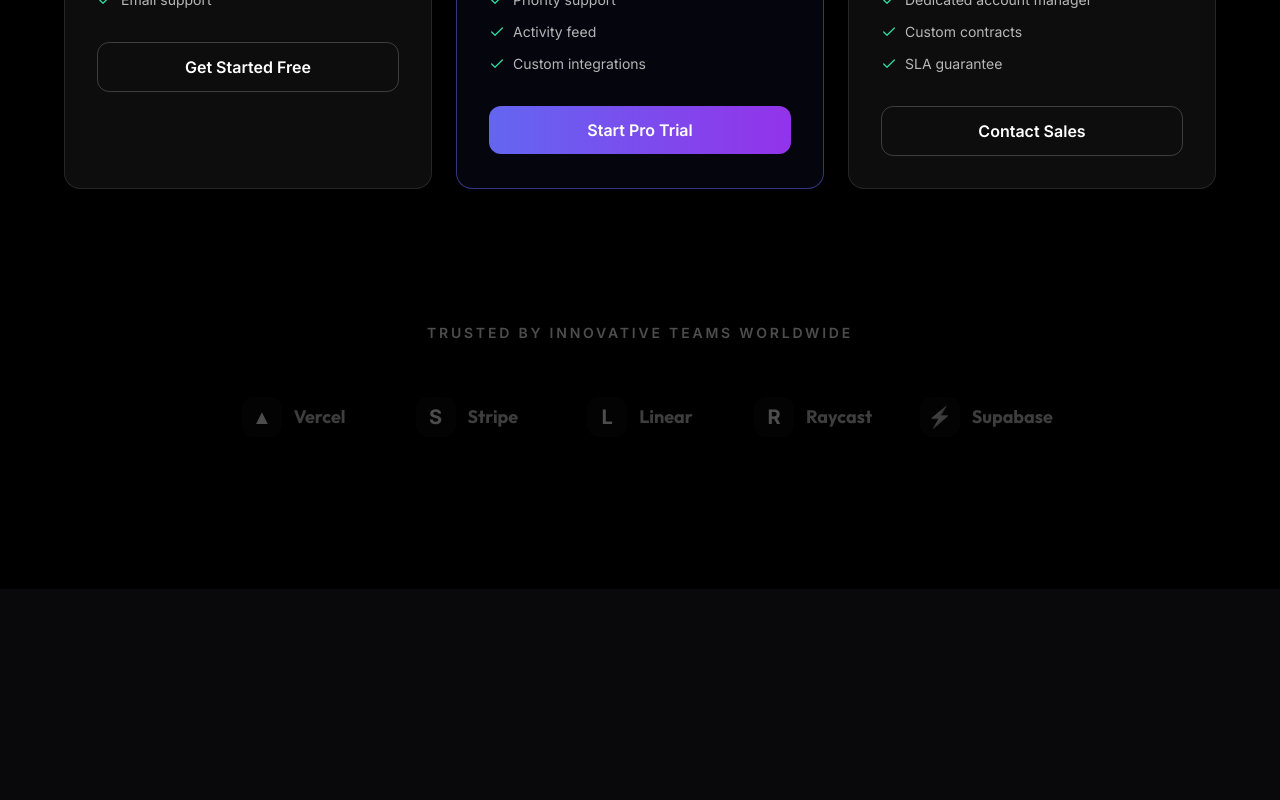
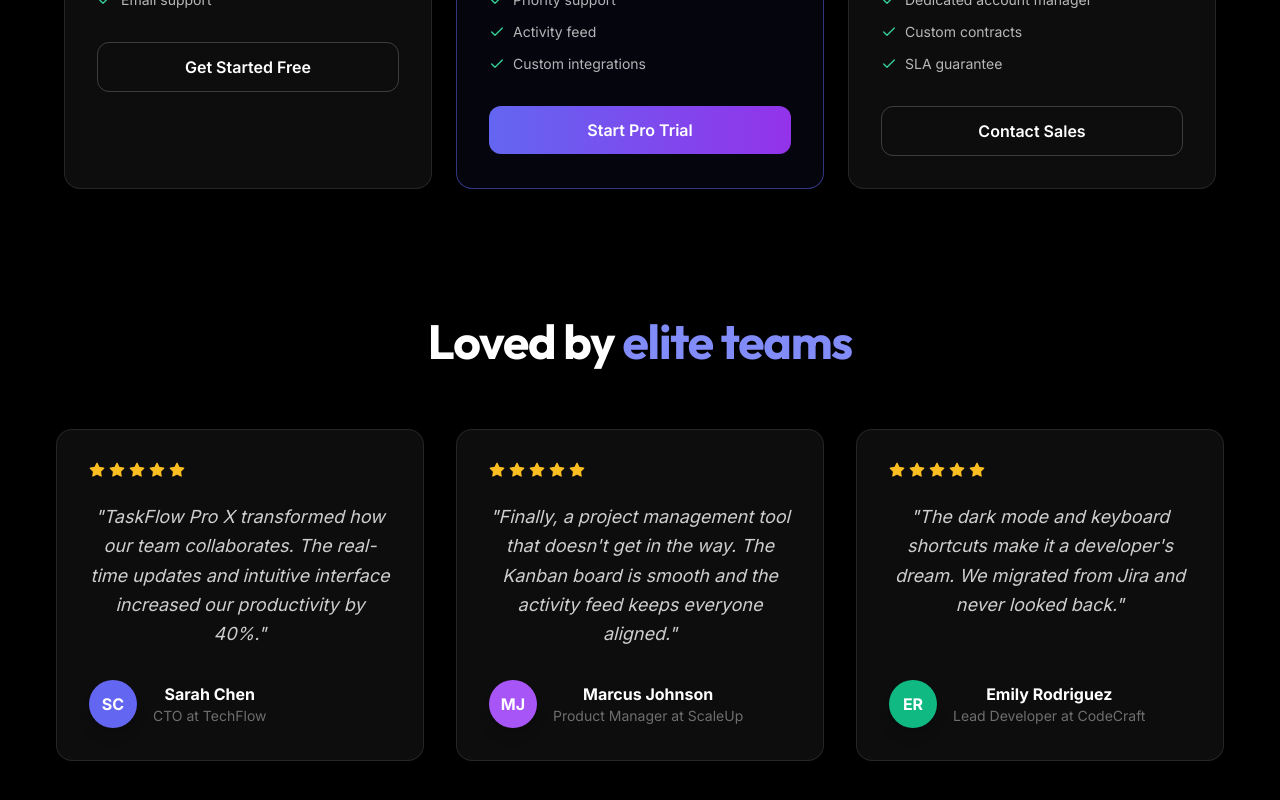
Before and after one commit to Kenenisaboru/Project-Management-Platform_codealpha, a Next.js app in the folder client/: page / in a window 1280 px wide. Shown: the part 1928-2728 px from the top of the page. Before the commit the page ends 2517 px from the top, so only its background shows below. Built offline with nearby package versions, Linux system fonts and the light colour scheme.

Commit message:
refactor: replace logo cloud with testimonials and pricing

```diff
--- a/client/src/app/page.tsx
+++ b/client/src/app/page.tsx
@@ -4,7 +4,8 @@
 import { ArrowRight, Layers, Zap, Shield, Rocket, Star, Quote, Check, Crown } from "lucide-react";
 import Link from "next/link";
 import Navbar from "@/components/Navbar";
-import LogoCloud from "@/components/LogoCloud";
+import Pricing from "@/components/Pricing";
+import Testimonials from "@/components/Testimonials";
 
 const testimonials = [
   {
@@ -245,8 +246,11 @@
           </div>
         </motion.div>
 
-        {/* Logo Cloud Section */}
-        <LogoCloud />
+        {/* Social Proof */}
+        <Testimonials />
+
+        {/* Pricing Section */}
+        <Pricing />
       </main>
     </div>
   );
--- a/client/src/components/LogoCloud.tsx
+++ /dev/null
@@ -1,39 +0,0 @@
-'use client';
-
-import { motion } from 'framer-motion';
-
-const logos = [
-  { name: 'Vercel', logo: '▲' },
-  { name: 'Stripe', logo: 'S' },
-  { name: 'Linear', logo: 'L' },
-  { name: 'Raycast', logo: 'R' },
-  { name: 'Supabase', logo: '⚡' },
-];
-
-export default function LogoCloud() {
-  return (
-    <section className="bg-black py-24 sm:py-32">
-      <div className="mx-auto max-w-7xl px-6 lg:px-8">
-        <h2 className="text-center text-sm font-semibold leading-8 text-white/30 uppercase tracking-[0.2em] mb-12">
-          Trusted by innovative teams worldwide
-        </h2>
-        <div className="mx-auto grid max-w-lg grid-cols-2 items-center gap-x-8 gap-y-12 sm:max-w-xl sm:grid-cols-3 sm:gap-x-10 sm:gap-y-14 lg:mx-0 lg:max-w-none lg:grid-cols-5">
-          {logos.map((company) => (
-            <motion.div
-              key={company.name}
-              whileHover={{ scale: 1.05, filter: 'brightness(1.5)' }}
-              className="flex items-center justify-center gap-3 grayscale opacity-30 hover:grayscale-0 hover:opacity-100 transition-all duration-300 cursor-default"
-            >
-              <div className="flex h-10 w-10 items-center justify-center rounded-lg bg-white/5 font-bold text-white text-xl">
-                {company.logo}
-              </div>
-              <span className="text-lg font-outfit font-bold text-white/80">
-                {company.name}
-              </span>
-            </motion.div>
-          ))}
-        </div>
-      </div>
-    </section>
-  );
-}
```
